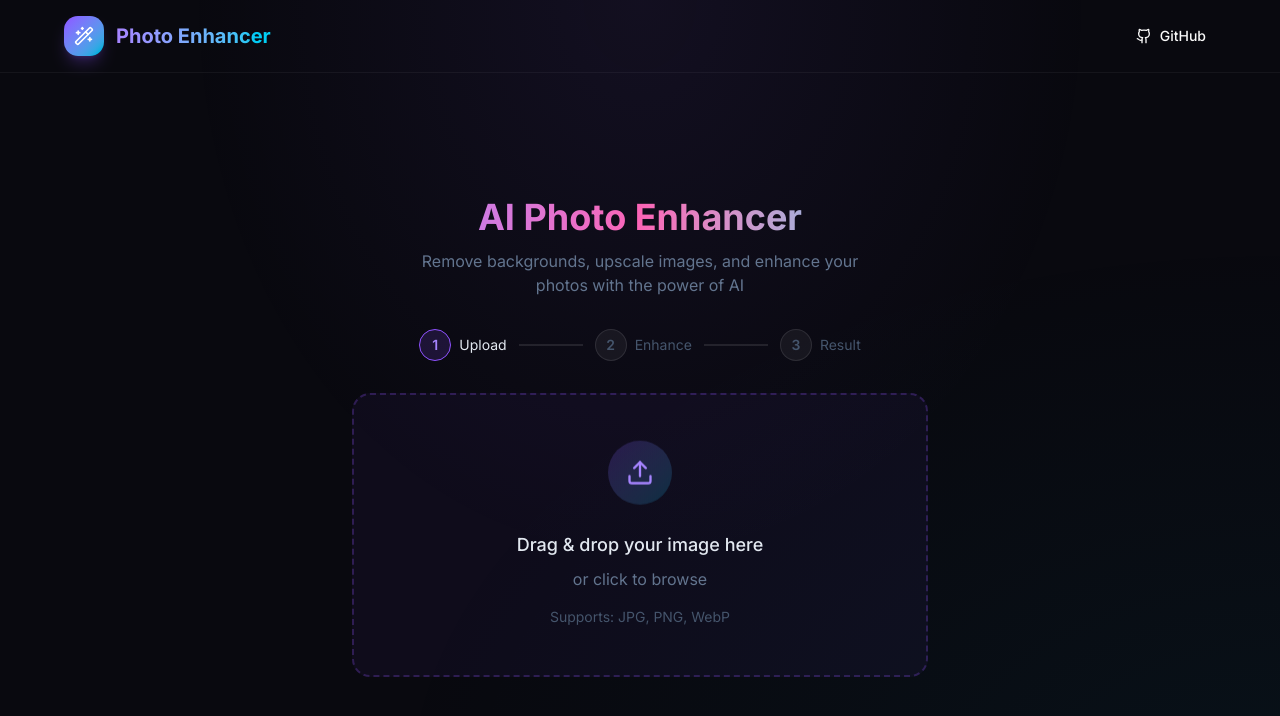
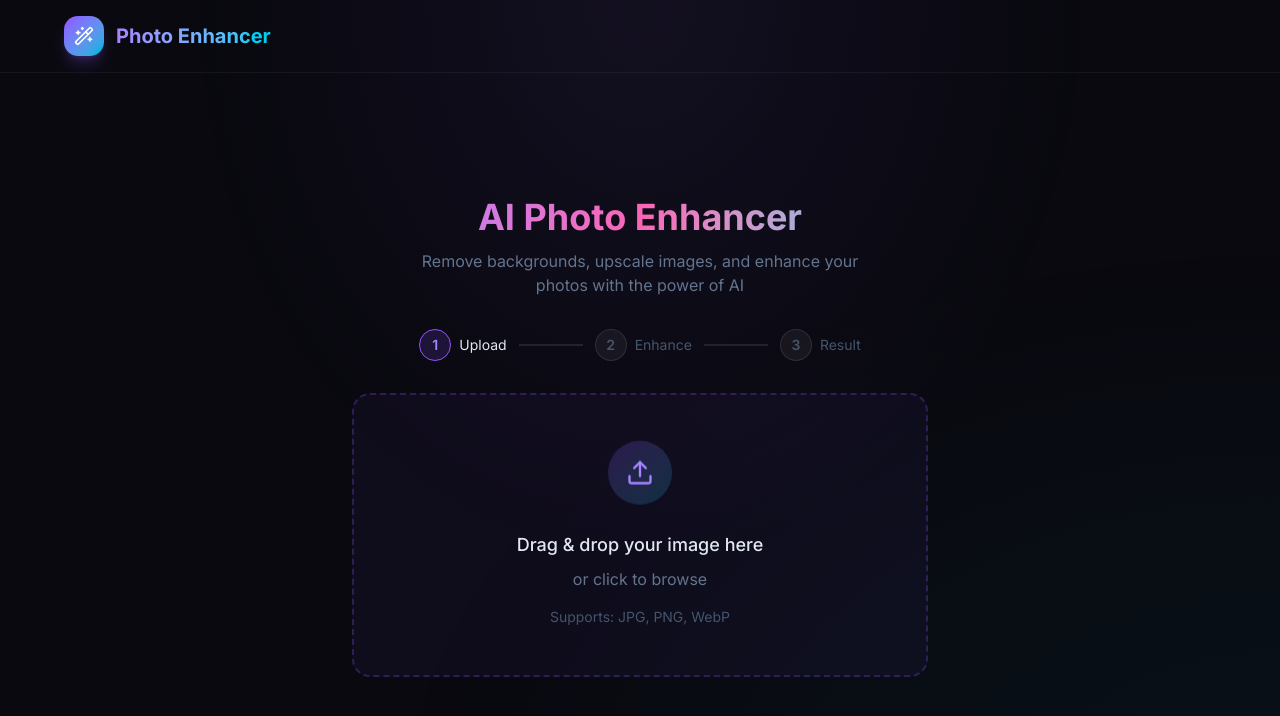
Before and after one commit to agungprasastia/ai-photo-enhancer, a React (Vite) app in the folder web/: page / in a window 1280 px wide. Shown: the top 716 px of the page. Built offline with nearby package versions, Linux system fonts and the light colour scheme; no server answers.

Commit message:
feat: add Header component with logo and title

```diff
--- a/web/src/components/Header.tsx
+++ b/web/src/components/Header.tsx
@@ -1,5 +1,4 @@
-import { Wand2, Github } from 'lucide-react';
-import { Button } from '@/components/ui/button';
+import { Wand2 } from 'lucide-react';
 
 export default function Header() {
   return (
@@ -13,17 +12,6 @@ export default function Header() {
             Photo Enhancer
           </span>
         </div>
-        <Button variant="ghost" size="sm" asChild>
-          <a
-            href="https://github.com/agungprasastia"
-            target="_blank"
-            rel="noopener noreferrer"
-            className="flex items-center gap-2"
-          >
-            <Github size={18} />
-            GitHub
-          </a>
-        </Button>
       </div>
     </header>
   );
```
